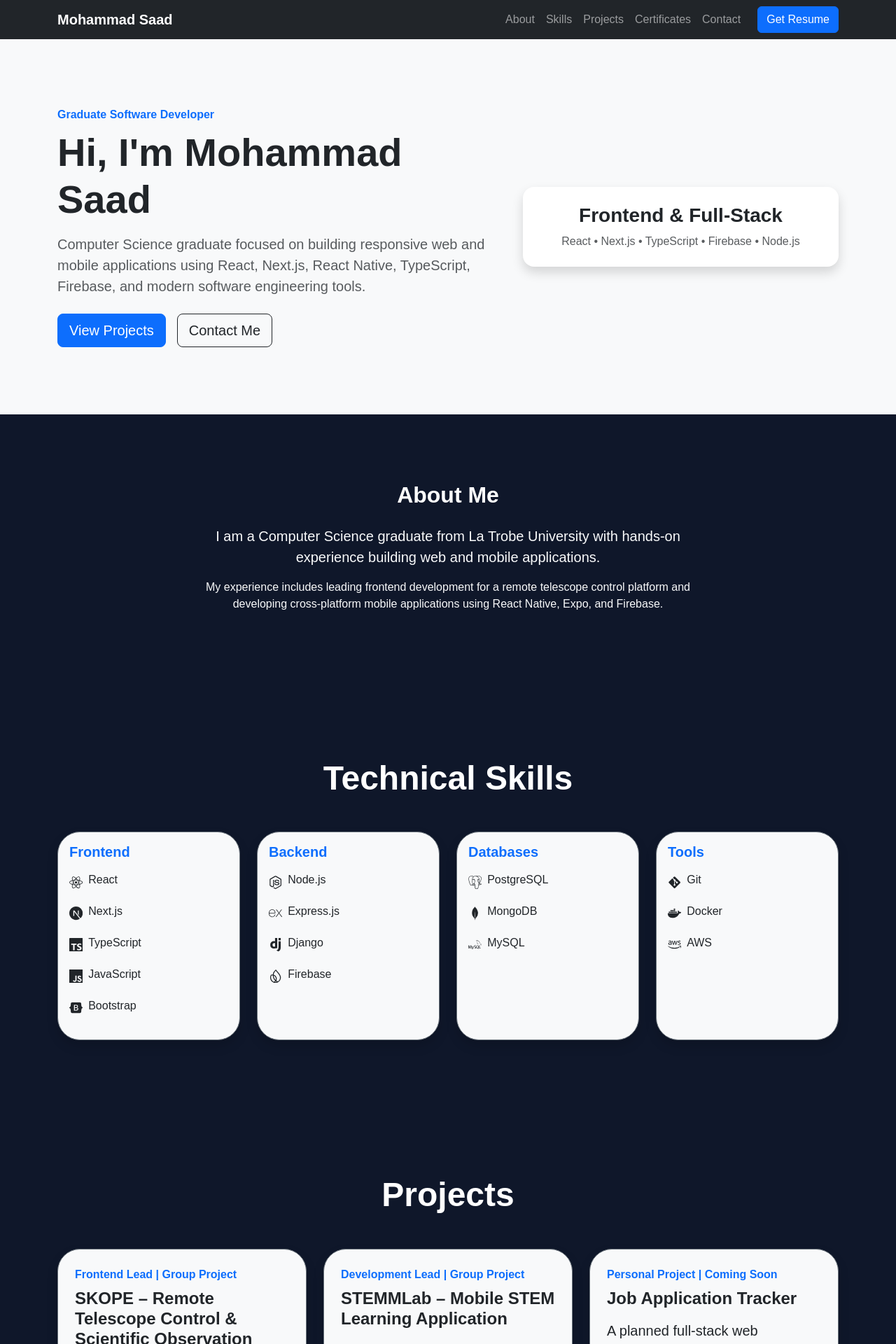
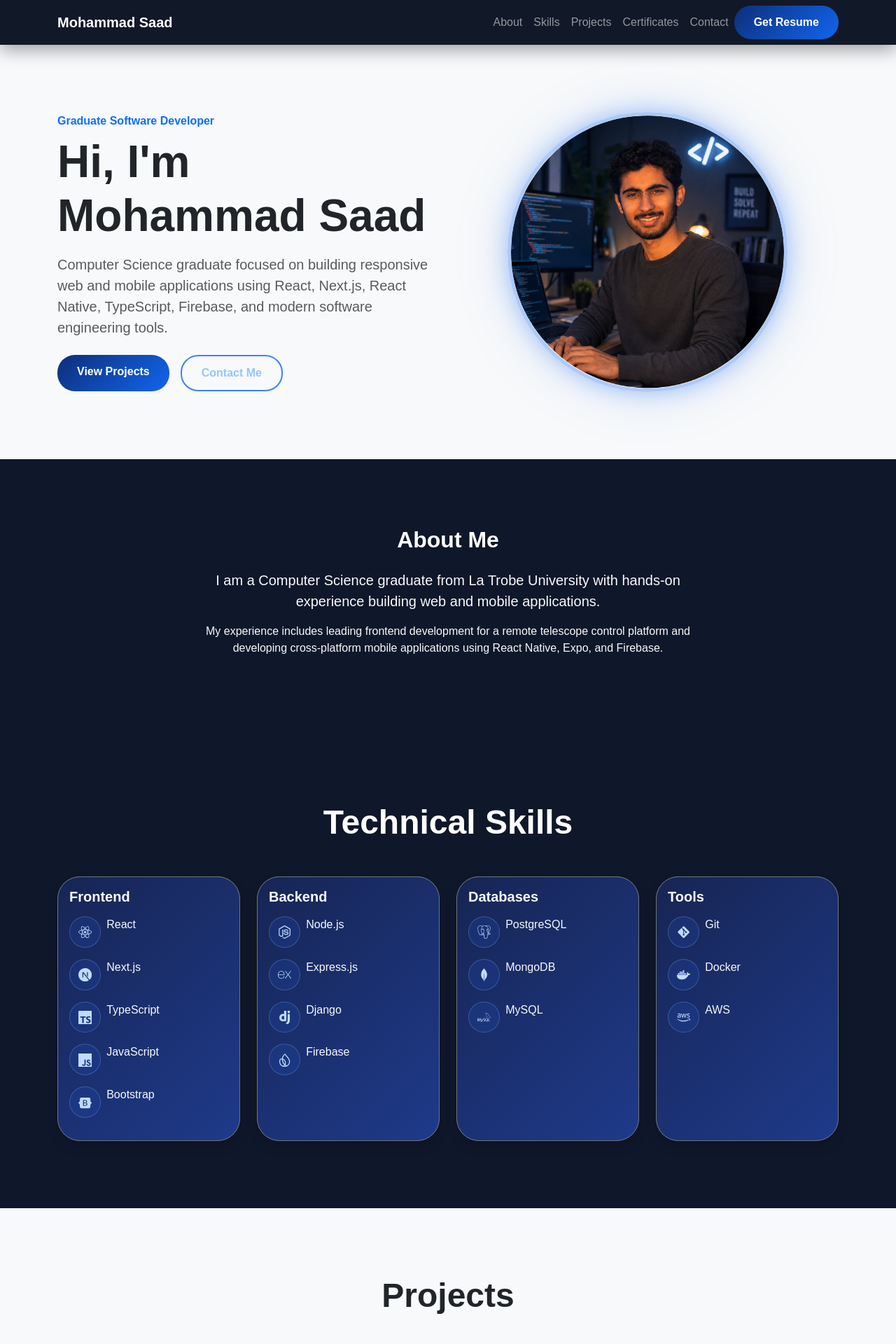
Before and after one commit to maliksaaad906-jpg/portfolio, a Next.js app: page / in a window 1280 px wide. Shown: the top 1920 px of the page at 70% size. Built offline with nearby package versions, Linux system fonts and the light colour scheme.

Commit message:
Added final touch of styling

```diff
--- a/app/globals.css
+++ b/app/globals.css
@@ -13,3 +13,160 @@
   color: white;
   font-family: Arial, Helvetica, sans-serif;
 }
+
+section {
+  scroll-margin-top: 80px;
+}
+
+/* Hero Section */
+
+
+/* Section Headings */
+.section-title {
+  color: white;
+  font-weight: 800;
+}
+
+/* Cards */
+.custom-card {
+  background: linear-gradient(
+    135deg,
+    #172554 0%,
+    #1e3a8a 100%
+  );
+
+  border: 1px solid rgba(96, 165, 250, 0.15);
+
+  border-radius: 18px;
+
+  box-shadow: 0 20px 40px rgba(0, 0, 0, 0.25);
+
+  transition: all 0.3s ease;
+}
+
+.custom-card:hover {
+  transform: translateY(-8px);
+
+  box-shadow:
+    0 20px 40px rgba(37, 99, 235, 0.3),
+    0 0 20px rgba(59, 130, 246, 0.2);
+}
+
+/* Tech Badges */
+.badge-tech {
+  background: rgba(37, 99, 235, 0.15);
+
+  color: #bfdbfe;
+
+  border: 1px solid rgba(147, 197, 253, 0.25);
+
+  padding: 7px 12px;
+
+  border-radius: 999px;
+
+  font-size: 0.85rem;
+}
+
+/* Navbar */
+.navbar {
+  background: #111827 !important;
+
+  box-shadow: 0 8px 24px rgba(0, 0, 0, 0.35);
+}
+
+.navbar-brand {
+  font-weight: 700;
+}
+
+.nav-link {
+  transition: 0.3s;
+}
+
+.nav-link:hover {
+  color: #60a5fa !important;
+}
+
+/* Buttons */
+.btn-primary {
+  background: #2563eb;
+  border-color: #2563eb;
+}
+
+.btn-primary:hover {
+  background: #1d4ed8;
+  border-color: #1d4ed8;
+}
+
+/* Footer */
+footer {
+  background: #111827;
+}
+.hero-avatar {
+  border-radius: 50%;
+
+  border: 5px solid rgba(59, 130, 246, 0.4);
+
+  box-shadow:
+    0 0 30px rgba(59, 130, 246, 0.4),
+    0 0 80px rgba(59, 130, 246, 0.2);
+
+  transition: transform 0.3s ease;
+}
+
+.hero-avatar:hover {
+  transform: scale(1.03);
+}
+.custom-btn {
+  background: linear-gradient(
+    135deg,
+    #0d2f79,
+    #1165ee
+  );
+
+  color: white;
+
+  border: none;
+
+  padding: 12px 28px;
+
+  border-radius: 25px;
+
+  font-weight: 600;
+
+  text-decoration: none;
+
+  transition: all 0.3s ease;
+}
+
+.custom-btn:hover {
+  transform: translateY(-3px);
+
+  color: white;
+
+  box-shadow:
+    0 10px 25px rgba(37, 99, 235, 0.4);
+}
+
+.custom-btn-outline {
+  border: 2px solid #3b82f6;
+
+  color: #93c5fd;
+
+  padding: 12px 28px;
+
+  border-radius: 25px;
+
+  font-weight: 600;
+
+  text-decoration: none;
+
+  transition: all 0.3s ease;
+}
+
+.custom-btn-outline:hover {
+  background: #2563eb;
+
+  color: white;
+
+  transform: translateY(-3px);
+}
--- a/components/Certifications.tsx
+++ b/components/Certifications.tsx
@@ -18,9 +18,9 @@
         <div className="row justify-content-center">
           {certificates.map((cert) => (
             <div className="col-lg-6" key={cert.title}>
-              <div className="card rounded-4 border-secondary shadow h-100">
+              <div className="card custom-card rounded-4 bg-light border-secondary shadow h-100">
                 <div className="card-body">
-                  <h4 className="text-dark fw-bold">
+                  <h4 className="text-light fw-bold">
                     {cert.title}
                   </h4>
 
@@ -28,7 +28,7 @@
                     {cert.issuer}
                   </p>
 
-                  <p className="text-muted">
+                  <p className="text-light">
                     Completed: {cert.year}
                   </p>
                 </div>
--- a/components/Contact.tsx
+++ b/components/Contact.tsx
@@ -19,8 +19,8 @@
                             📍 Melbourne, Australia
                             </p>
                             <div className="d-flex justify-content-center gap-3 mt-4">
-                                <a href="https://github.com/maliksaaad906-jpg" className="btn btn-outline-dark">GitHub</a>
-                                <a href="www.linkedin.com/in/mohammad-saad-0a81ab203" className="btn btn-primary">LinkedIn</a>
+                                <a href="https://github.com/maliksaaad906-jpg" className="custom-btn-outline">GitHub</a>
+                                <a href="www.linkedin.com/in/mohammad-saad-0a81ab203" className="custom-btn">LinkedIn</a>
                             </div>
                         </div>
                     </div>
--- a/components/Hero.tsx
+++ b/components/Hero.tsx
@@ -1,32 +1,36 @@
 import React from 'react'
+import Image from 'next/image'
 
 export default function Hero() {
   return (
-   <section className='bg-light py-5'>
+   <section className='bg-light hero-section py-5'>
      <div className="container py-5">
         <div className="row align-items-center min-vh-75">
-            <div className="col-lg-7">
+            <div className="col-lg-6">
                 <p className="text-primary fw-semibold mb-2">
                     Graduate Software Developer
                 </p>
-                <h1 className="text-dark display-4 fw-bold mb-3">
+                <h1 className="text-dark display-3 fw-bold mb-3">
                 Hi, I&apos;m Mohammad Saad
                 </h1>
                 <p className="lead text-muted mb-4">Computer Science graduate focused on building responsive web and
               mobile applications using React, Next.js, React Native,
               TypeScript, Firebase, and modern software engineering tools.</p>
-              <div className="d-flex gap-3">
-                <a href="#projects" className="btn btn-primary btn-lg">
+              <div className="d-flex gap-3 ">
+                <a href="#projects" className="custom-btn">
                     View Projects
                 </a>
-                <a href="#contact" className="btn btn-outline-dark btn-lg">Contact Me</a>
+                <a href="#contact" className="custom-btn-outline">Contact Me</a>
               </div>
             </div>
-            <div className="col-lg-5 text-center mt-5 mt-lg-0">
-                <div className="p-4 bg-white rounded-4 shadow">
-                    <h3 className="fw-bold text-dark">Frontend & Full-Stack</h3>
-                    <p className="text-muted mb-0"> React • Next.js • TypeScript • Firebase • Node.js </p>
-                </div>
+            <div className="col-lg-6 text-center mt-5 mt-lg-0">
+            <Image
+              src="/images/avatar.png"
+              alt="Mohammad Saad"
+              width={400}
+              height={400}
+              className="hero-avatar img-fluid"
+            />
             </div>
         </div>
      </div>
--- a/components/Navbar.tsx
+++ b/components/Navbar.tsx
@@ -21,7 +21,7 @@
                         <li className="nav-item"><a href="#contact" className="nav-link">Contact</a>
                         </li>
                     </ul>
-                    <a href="/resume.pdf" className="btn btn-primary ms-lg-3">Get Resume</a>
+                    <a href="/resume.pdf" className="custom-btn">Get Resume</a>
                 </div>
             </div>
         </nav>
--- a/components/Projects.tsx
+++ b/components/Projects.tsx
@@ -49,23 +49,23 @@
         },
       ];
   return (
-    <section className="py-5" id="projects">
+    <section className="py-5 bg-light" id="projects">
         <div className="container py-5">
-            <h2 className="fw-bold display-5 text-center  mb-5">Projects</h2>
+            <h2 className="fw-bold display-5 text-center text-dark  mb-5">Projects</h2>
             <div className="row g-4">
                 {projects.map((project)=> (
-                    <div className="col-lg-4" key={project.title}>
-                        <div className="card rounded-5 bg-light border-secondary h-100 shadow">
+                    <div className="col-lg-4 " key={project.title}>
+                        <div className="card custom-card rounded-5 bg-[#0f172a] border-secondary h-100 shadow">
                             <div className="card-body p-4">
-                                <p className="text-primary fw-semibold mb-2">{project.type}</p>
-                                <h4 className="fw-bold text-dark">{project.title}</h4>
-                                <p className="lead text-dark mt-3">{project.description}</p>
+                                <p className="text-light fw-semibold mb-2">{project.type}</p>
+                                <h4 className="fw-bold text-light">{project.title}</h4>
+                                <p className="lead text-light mt-3">{project.description}</p>
                                 <div className="d-flex flex-wrap gap-2 mb-3">
                                     {project.tech.map((item)=> (
-                                        <span className="badge bg-primary" key={item}>{item}</span>
+                                        <span className="badge-tech bg-outline-light" key={item}>{item}</span>
                                     ))}
                                 </div>
-                                <ul className="text-dark small">
+                                <ul className="text-light small">
                                     {project.points.map((point)=>(
                                         <li className="mb-2 " key={point}>{point}</li>
 
@@ -73,7 +73,7 @@
 
                                 </ul>
                                 <div className="d-flex gap-2 mt-4">
-                                    <a href={project.github} className="btn btn-outline-light btn-sm" target="_blank">GitHub</a>
+                                    <a href={project.github} className="btn rounded-5 btn-outline-light btn-sm" target="_blank">GitHub</a>
                                 </div>
                             </div>
                         </div>
--- a/components/Skills.tsx
+++ b/components/Skills.tsx
@@ -61,15 +61,15 @@
   return (
     <section className="py-5" id="skills">
         <div className="container py-5">
-            <h2 className="fw-bold display-5 text-center mb-5">Technical Skills</h2>
+            <h2 className="section-title display-5 text-center mb-5">Technical Skills</h2>
             <div className="row g-4">
                 {skills.map((skill)=>(
                     <div className="col-md-6 col-lg-3" key={skill.title}>
-                    <div className='card rounded-5 bg-light border-secondary h-100 shadow'>
+                    <div className='card custom-card rounded-5 bg-light border-secondary h-100 shadow'>
                     <div className='card-body'>
-                        <h5 className="card-title text-primary fw-bold ">{skill.title}</h5>
+                        <h5 className="card-title text-light fw-bold ">{skill.title}</h5>
                         <ul className="list-unstyled mt-3 mb-0">
-                            {skill.items.map((item)=> (<li className=' text-dark mb-3 d-flex align-item-center gap-2' key= {item.name}><span style ={{fontSize : "1.2rem"}}>{item.icon}</span>{item.name}</li>))}
+                            {skill.items.map((item)=> (<li className=' text-light mb-3 d-flex align-item-center gap-2' key= {item.name}><span className ="badge-tech"style ={{fontSize : "1.2rem"}}>{item.icon}</span>{item.name}</li>))}
                         </ul>
                     </div>
                     </div>
```
Also changed, not shown: public/images/avatar.png (added).
